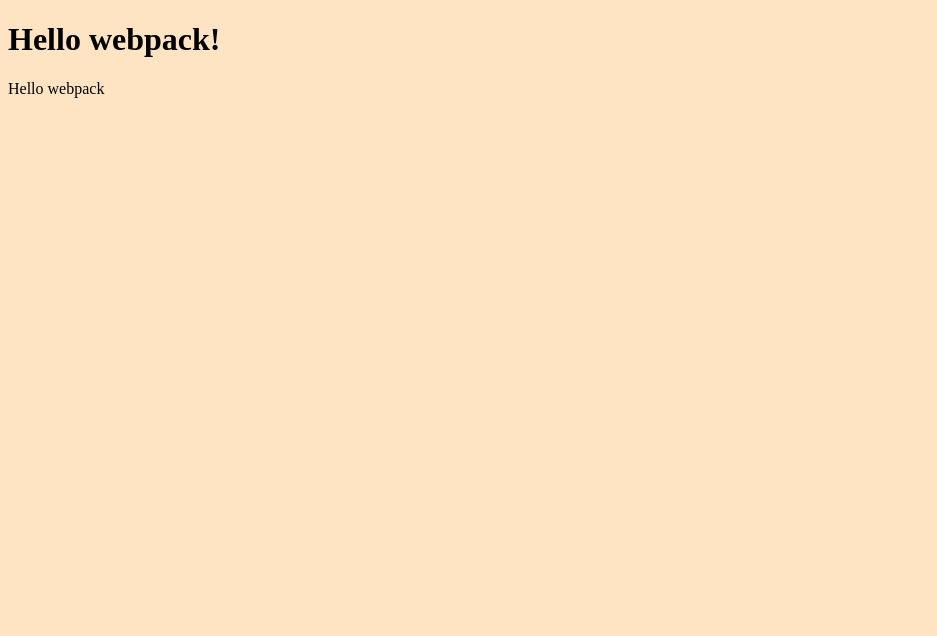
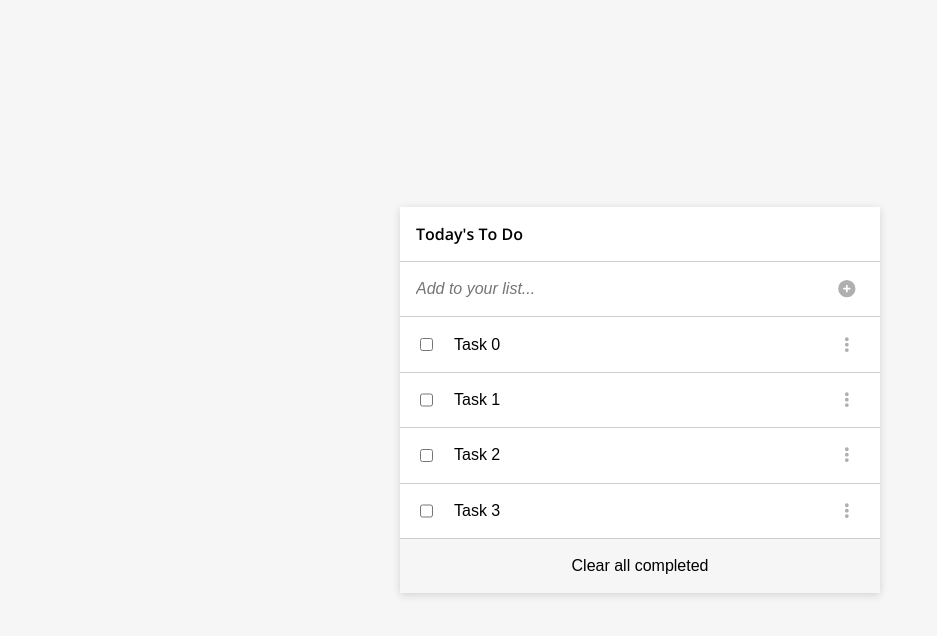
Before and after one commit to SlowKingV/todo-list, a website built with webpack: page src/index.html in a window 1280 px wide. Shown: the whole page, without its empty margins (0-937 px from the left). Built offline with nearby package versions, Linux system fonts and the light colour scheme.

Commit message:
Add tasks dynamically using JS

```diff
--- a/package.json
+++ b/package.json
@@ -6,7 +6,7 @@
   "scripts": {
     "test": "echo \"Error: no test specified\" && exit 1",
     "start": "webpack serve --open --mode=development",
-    "build": "webpack"
+    "build": "webpack --mode=production"
   },
   "repository": {
     "type": "git",
@@ -28,6 +28,6 @@
     "webpack-dev-server": "^4.9.3"
   },
   "dependencies": {
-    "lodash": "^4.17.21"
+    "@fortawesome/fontawesome-free": "^6.1.1"
   }
 }
--- a/src/index.html
+++ b/src/index.html
@@ -4,11 +4,28 @@
 <head>
   <meta charset="UTF-8">
   <meta name="viewport" content="width=device-width, initial-scale=1.0">
-  <title>Webpack Exercise</title>
+  <title>To Do List</title>
 </head>
 
 <body>
-  <h1>Hello webpack!</h1>
+  <div class="list-box">
+    <div class="heading-box item"><span>Today's To Do</span></div>
+    <hr>
+    <form class="add-box item" action="">
+      <input id="text-input" type="text" placeholder="Add to your list..." required>
+      <button id="add-btn" class="icon-btn" type="submit"><i class="icon fa-solid fa-circle-plus fa-fw"></i></button>
+    </form>
+    <hr>
+    <ul id="list">
+      <li class="item">
+        <input class="task-check" type="checkbox">
+        <input class="description" type="text" value="Task placeholder, the script might not be working as intended">
+        <button class="icon-btn" type="button"><i class="icon fa-solid fa-ellipsis-vertical fa-fw"></i></button>
+      </li>
+      <li><hr></li>
+    </ul>
+    <div class="clear-box item"><button id="clear-btn" type="button">Clear all completed</button></div>
+  </div>
 </body>
 
 </html>
--- a/src/index.js
+++ b/src/index.js
@@ -1,13 +1,19 @@
-import _ from 'lodash';
+// Node Modules
+import '@fortawesome/fontawesome-free/js/all';
+
+// Assets
 import './style.css';
 
-const component = () => {
-  const element = document.createElement('div');
+// Modules
+import TaskList from './modules/taskList';
 
-  // Lodash, currently included via a script, is required for this line to work
-  element.innerHTML = _.join(['Hello', 'webpack'], ' ');
-
-  return element;
-}
-
-document.body.appendChild(component());
+// On page load populate task list
+window.onload = () => {
+  const listContainer = document.getElementById('list');// <ul> element to put the <li>s
+  const tasklist = new TaskList();
+  tasklist.add('Task 0');
+  tasklist.add('Task 1');
+  tasklist.add('Task 2');
+  tasklist.add('Task 3');
+  tasklist.insertItems(listContainer);
+};
--- /dev/null
+++ b/src/modules/task.js
@@ -0,0 +1,35 @@
+export default class {
+  constructor(value, index, completed = false) {
+    this.value = value;
+    this.index = index;
+    this.completed = completed;
+    this.element = this.#createElement();
+  }
+
+  #createElement() {
+    // Create list element
+    const element = document.createElement('li');
+    element.setAttribute('class', 'item');
+    // Create children
+    element.appendChild(document.createElement('input'));
+    element.appendChild(document.createElement('input'));
+    element.appendChild(document.createElement('button'));
+    element.children[2].appendChild(document.createElement('i'));
+
+    // Set attributes for checkbox
+    element.children[0].setAttribute('class', 'task-check');
+    element.children[0].setAttribute('type', 'checkbox');
+
+    // Set attributes for text input
+    element.children[1].setAttribute('class', 'description');
+    element.children[1].setAttribute('type', 'text');
+    element.children[1].setAttribute('value', this.value);
+
+    // Set attributes for button and children
+    element.children[2].setAttribute('class', 'icon-btn');
+    element.children[2].setAttribute('type', 'button');
+    element.children[2].firstChild.setAttribute('class', 'icon fa-solid fa-ellipsis-vertical fa-fw');
+
+    return element;
+  }
+}
--- /dev/null
+++ b/src/modules/taskList.js
@@ -0,0 +1,30 @@
+import Task from './task';
+
+export default class {
+  constructor(list = []) {
+    this.list = list;
+  }
+
+  add(value) {
+    this.list.push(new Task(value, this.list.length));
+  }
+
+  remove(index) {
+    this.list.splice(index, 1);
+    this.refreshItemsIndex();
+  }
+
+  refreshItemsIndex() {
+    this.list.forEach( (item, index) => item.index = index );
+  }
+
+  insertItems(element) {
+    const items = [];
+    const rule = document.createElement('li');
+    rule.appendChild(document.createElement('hr'));
+
+    this.list.forEach( (task) => items.push(task.element, rule.cloneNode(true)) );
+
+    element.replaceChildren(...items);
+  }
+}
--- a/src/style.css
+++ b/src/style.css
@@ -1,3 +1,130 @@
+@import url('https://fonts.googleapis.com/css2?family=Open+Sans:ital,wght@0,400;0,600;1,300&display=swap');
+
+html {
+  font-family: 'Open Sans', sans-serif;
+}
+
 body {
-  background-color: bisque;
+  align-items: center;
+  background-color: #f6f6f6;
+  box-sizing: border-box;
+  display: flex;
+  height: 100vh;
+  justify-content: center;
+  margin: 0;
+  padding: 0 1em;
+  width: 100vw;
 }
+
+hr {
+  border: none;
+  border-top: 1px solid #cecece;
+  margin: 0;
+}
+
+input[type="text"]:focus-visible {
+  outline: none;
+}
+
+.icon {
+  font-size: 1.3em;
+  color: #afafaf;
+}
+
+.icon-btn {
+  background-color: transparent;
+  border: none;
+  padding: 6px;
+}
+
+.item {
+  align-items: stretch;
+  display: flex;
+  height: 3.4em;
+  padding: 0 1em;
+}
+
+.list-box {
+  background-color: #fff;
+  box-shadow: 0px 2px 8px #00000026;
+  max-width: 30em;
+  width: 100%;
+}
+
+.heading-box {
+  align-items: center;
+  font-weight: 600;
+}
+
+.add-box {
+  justify-content: space-between;
+}
+
+#text-input {
+  border: none;
+  flex: 1;
+  font-size: 1em;
+  font-style: italic;
+  padding: 0;
+}
+
+#add-btn {
+  cursor: pointer;
+}
+
+#add-btn .icon:hover {
+  color: #7c83ec;
+}
+
+#list {
+  list-style: none;
+  margin: 0;
+  padding: 0;
+}
+
+.item .task-check {
+  border: 2px solid #cecece;
+}
+
+.item .task-check:checked + .description {
+  color: #afafaf;
+  text-decoration: line-through;
+}
+
+.item .description {
+  border: none;
+  flex: 1;
+  font-size: 1em;
+  margin-left: 1em;
+}
+
+.item .icon-btn {
+  cursor: grab;
+}
+
+.item .icon-btn:active {
+  cursor: grabbing;
+}
+
+.spacer {
+  flex: 1;
+}
+
+.clear-box {
+  padding: 0;
+}
+
+#clear-btn {
+  background-color: #f6f6f6;
+  border: none;
+  cursor: pointer;
+  font-size: 1em;
+  height: 100%;
+  padding: 0;
+  width: 100%;
+}
+
+#clear-btn:hover {
+  background-color: #eb6060;
+  color: #fff;
+}
```
Also changed, not shown: dist/index.html, dist/main.js.LICENSE.txt, 2 other files.
